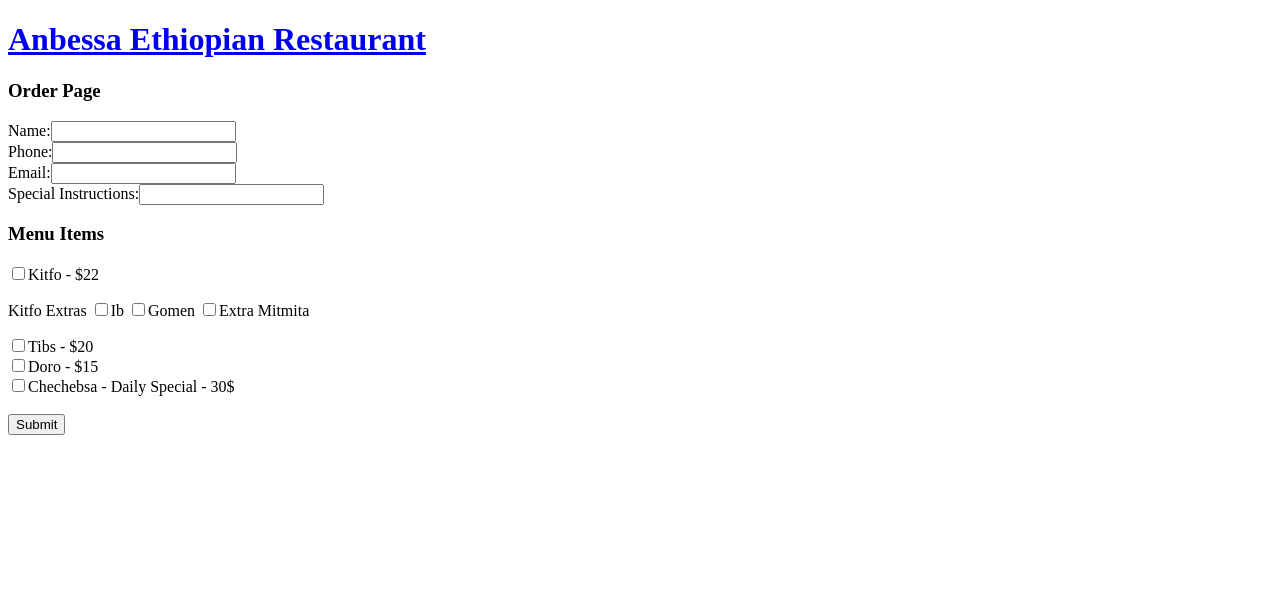
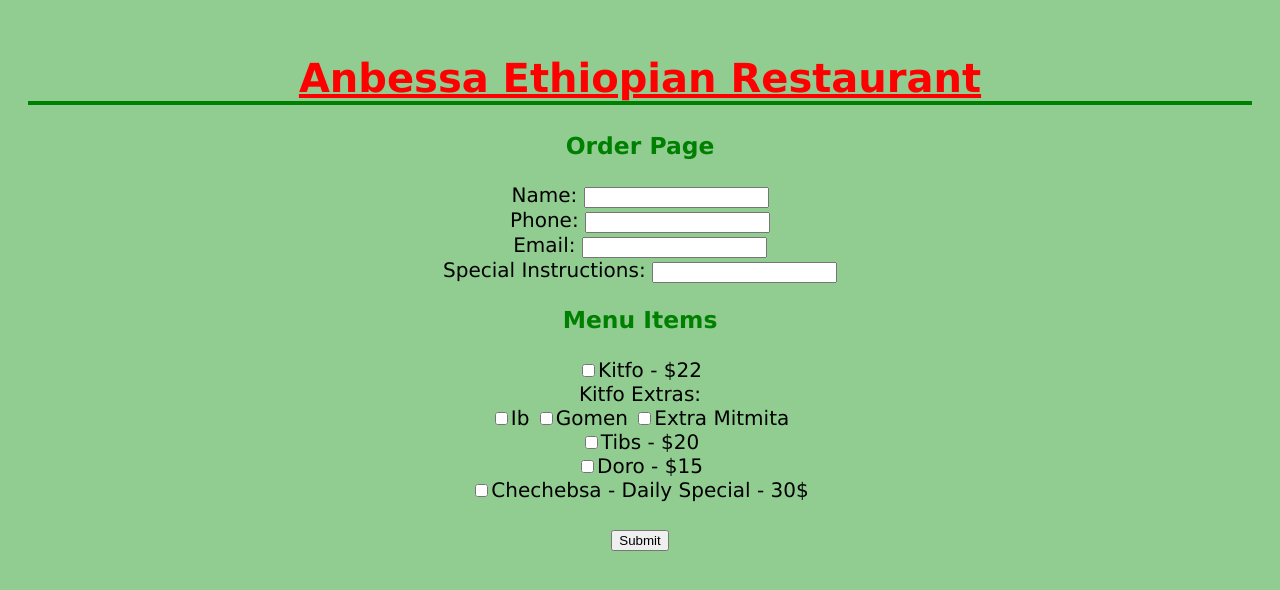
Before and after one commit to Emanzman/cs412, a Django app: page /restaurant/order/ in a window 1280 px wide. Shown: the top 590 px of the page. Run offline with Django 5.2, Linux system fonts and the light colour scheme.

Commit message:
Changes to confirmation and order and added styling for full web app

```diff
--- a/restaurant/templates/restaurant/order.html
+++ b/restaurant/templates/restaurant/order.html
@@ -3,23 +3,24 @@
 {% block content %}
 
 <!-- Page displaying form taking food orders-->
-
+<div class="order-page">
   <h3>Order Page</h3>
   <form action="{% url 'confirmation' %}" method="POST">
     {% csrf_token %}
 
-  <label>Name:<input type="text" name="name" required></label><br>
-  <label>Phone:<input type="text" name="phone" required></label><br>
-  <label>Email:<input type="text" name="email" required></label><br>
-  <label>Special Instructions:<input type="text" name="special_instructions"></label><br>
+    <label class=>Name: <input type="text" name="name" required></label><br>
+    <label>Phone: <input type="text" name="phone" required></label><br>
+    <label>Email: <input type="text" name="email" required></label><br>
+    <label>Special Instructions: <input type="text" name="special_instructions"></label><br>
 
     <h3>Menu Items</h3>
     <label><input type="checkbox" name="Kitfo">Kitfo - $22</label>
-  <p>Kitfo Extras
+    <div class="kitfo-extras">
+      Kitfo Extras: <br>
       <label><input type="checkbox" name="kitfo_extras" value="Ib">Ib</label>
       <label><input type="checkbox" name="kitfo_extras" value="Gomen">Gomen</label>
       <label><input type="checkbox" name="kitfo_extras" value="Extra Mitmita">Extra Mitmita</label>
-  </p>
+    </div>
 
     <label><input type="checkbox" name="Tibs">Tibs - $20</label><br>
     <label><input type="checkbox" name="Doro">Doro - $15</label><br>
@@ -30,4 +31,6 @@
     <input type="submit">
 
   </form>
+</div>
+
 {% endblock %}
--- a/static/styles2.css
+++ b/static/styles2.css
@@ -0,0 +1,44 @@
+body {
+  font-family: Verdana, Geneva, Tahoma, sans-serif;
+  font-size: 20px;
+  background-color: rgb(145, 205, 145);
+  padding: 20px;
+}
+
+h1 {
+  text-align: center;
+  border-bottom: 4px solid green;
+  color: green;
+}
+
+h3 {
+  text-align: center;
+  color: green;
+}
+
+p {
+  text-align: center;
+  max-width: 600px;
+  margin: 20px auto;
+  color: red;
+}
+
+a {
+  color: red;
+}
+
+img {
+  max-width: 400px;
+  width: 100%;
+  display: block;
+  height: auto;
+  margin: 50px auto;
+}
+
+.kitfo-extras {
+  text-align: center;
+}
+
+.order-page {
+  text-align: center;
+}
```
Also changed, not shown: restaurant/templates/restaurant/confirmation.html (+3 -5 lines). Lines whose indentation alone changed are shown as unchanged.
